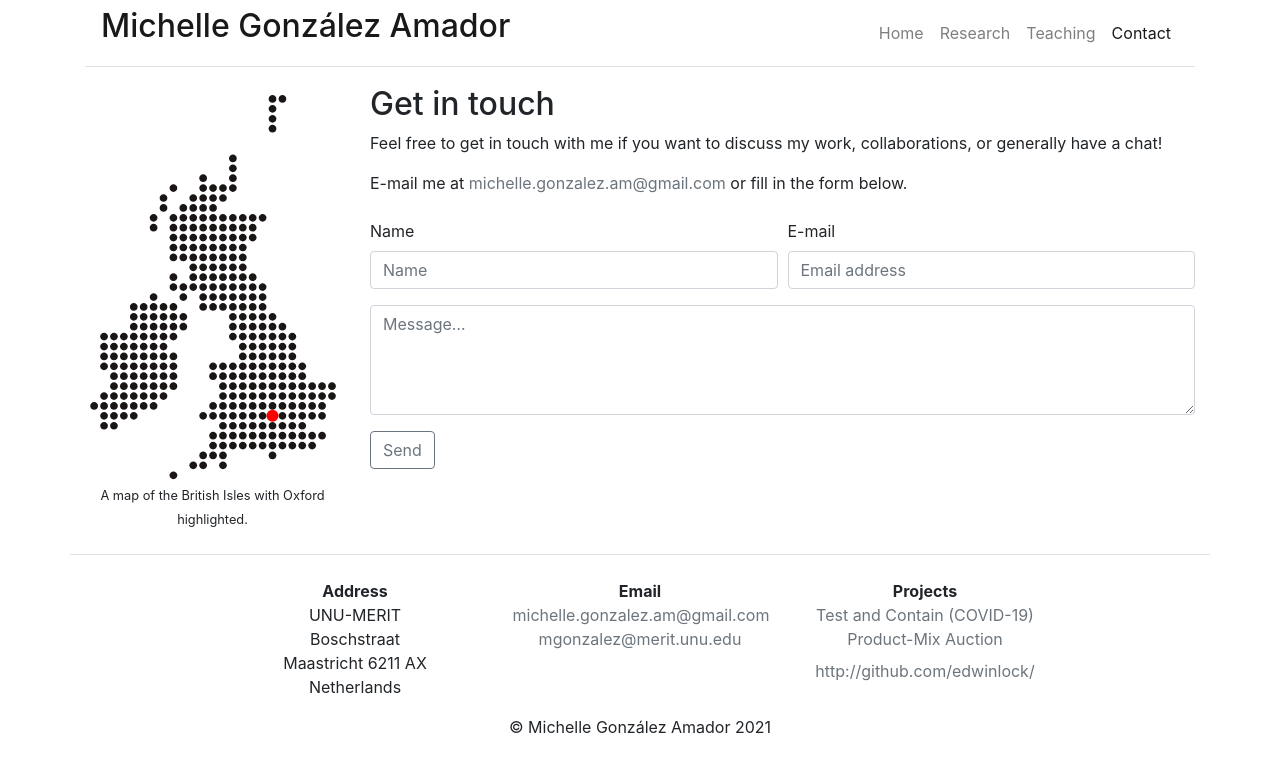
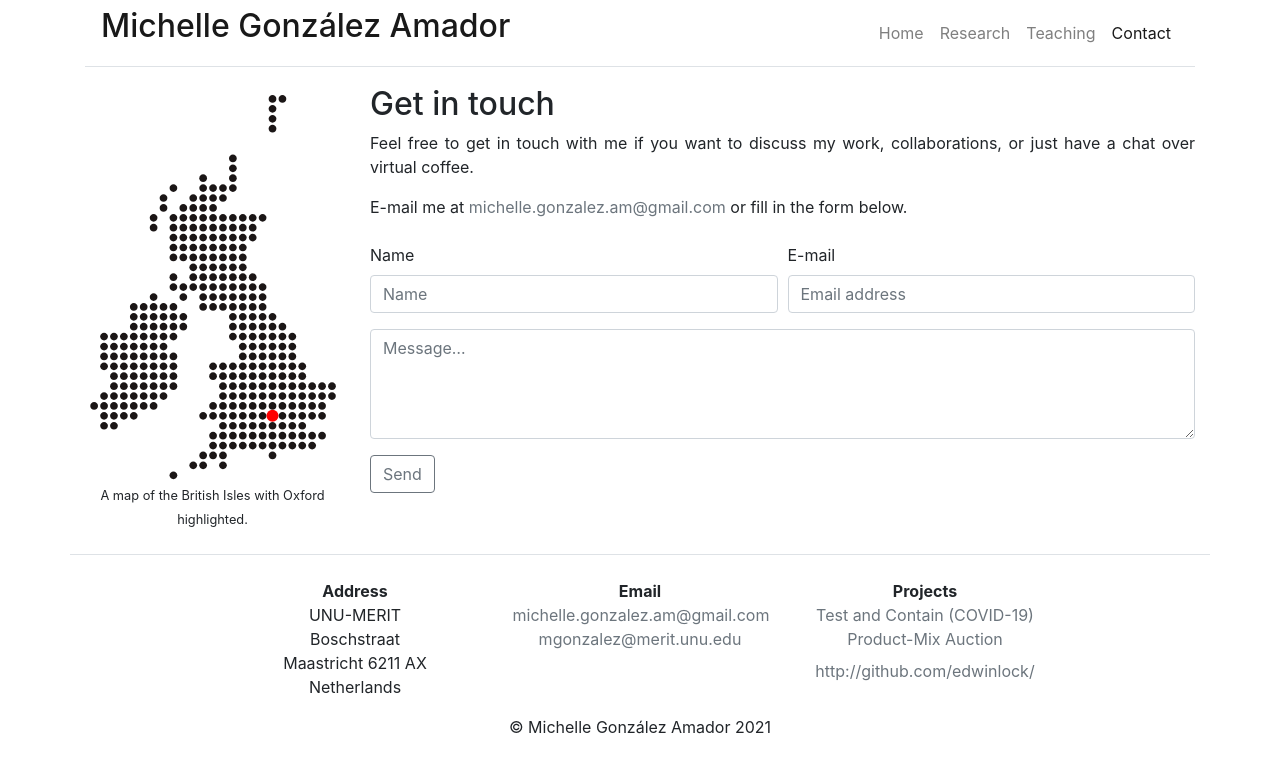
Before and after one commit to michelleg06/m-gonzalezamador.com, a Jekyll site: the page built from contact.md, in a window 1280 px wide. Shown: the top 773 px of the page. Built offline with Jekyll 4.4.1, drawn with Linux system fonts in a browser that asks for light colours; nearby versions of some CDN libraries.

Commit message:
Update contact.md

```diff
--- a/contact.md
+++ b/contact.md
@@ -8,7 +8,7 @@ caption: "A map of the British Isles with Oxford highlighted."
 ## Get in touch
 
 Feel free to get in touch with me if you want to discuss my work, collaborations,
-or generally have a chat!
+or just have a chat over virtual coffee.
 
 
 E-mail me at [{{ site.email }}](mailto:{{site.email}}) or fill in the form below.
```
